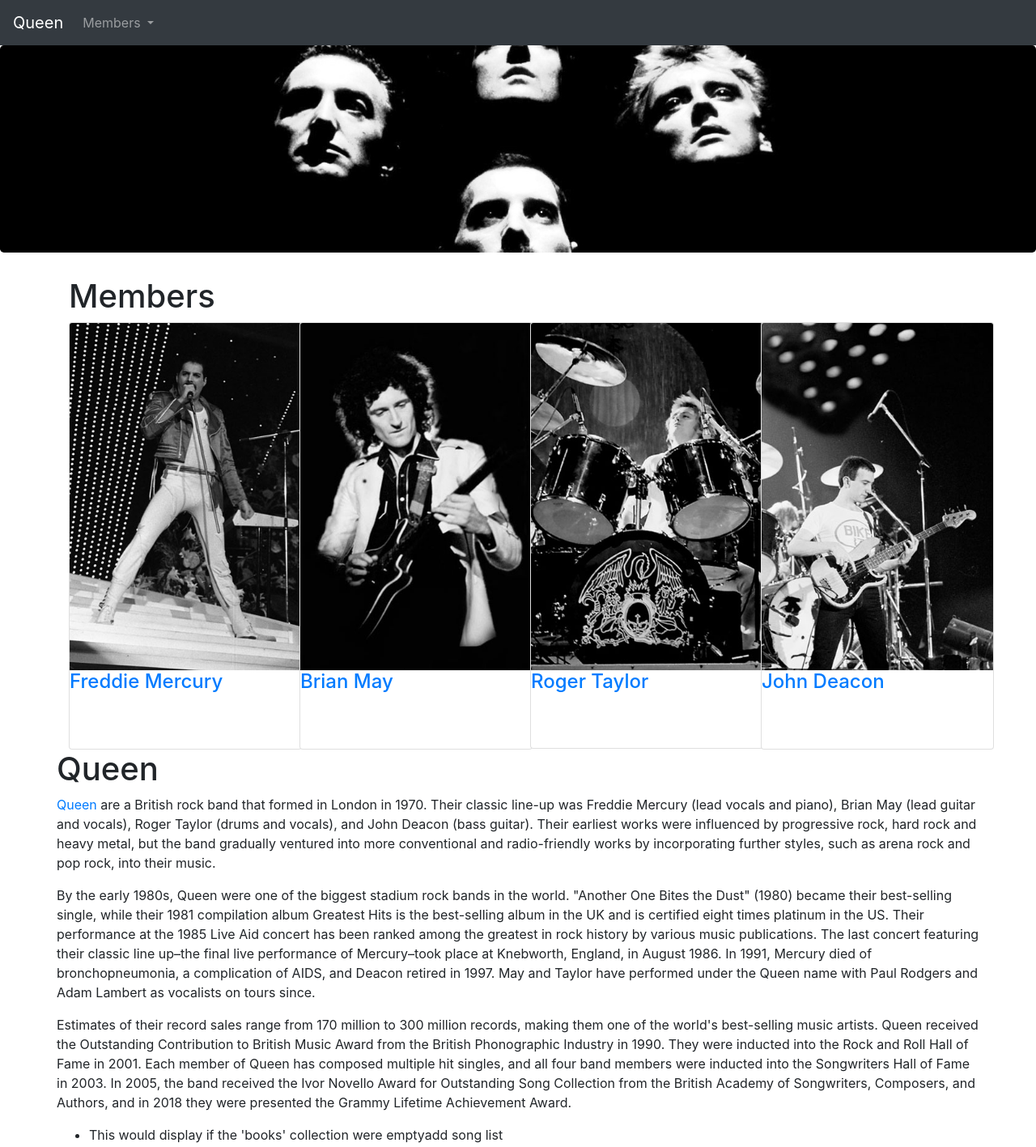
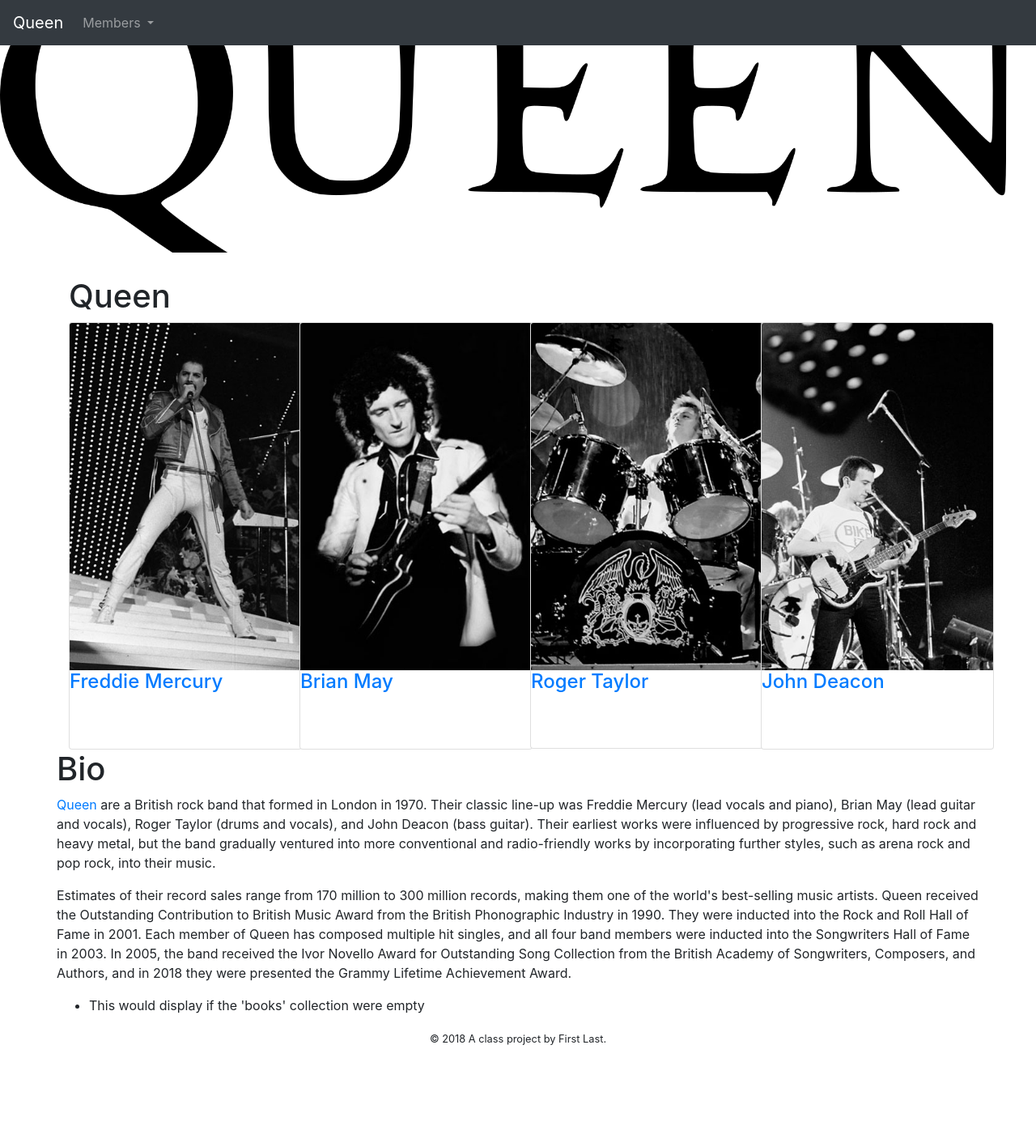
Before and after one commit to megankeith/megan-finalproject, a website: page src/njk/index.html in a window 1280 px wide. Shown: the top 1417 px of the page at 81% size. After the commit the page ends 1310 px from the top, so only its background shows below. Drawn offline with nearby package versions, Linux system fonts and the light colour scheme; files that its build step writes are made by us from their sources; files whose address does not match are found by name.

```diff
--- a/src/njk/index.html
+++ b/src/njk/index.html
@@ -5,7 +5,7 @@
 {% block content %}
 
 <div class="container">
-<h1>Members</h1>
+<h1>Queen</h1>
   <div class="row">
 
 
@@ -27,10 +27,9 @@
 
 
   <div class="row">
-    <h1>Queen</h1>
+    <h1>Bio</h1>
     <p>
       <a href="https://en.wikipedia.org/wiki/Queen_(band)">Queen</a> are a British rock band that formed in London in 1970. Their classic line-up was Freddie Mercury (lead vocals and piano), Brian May (lead guitar and vocals), Roger Taylor (drums and vocals), and John Deacon (bass guitar). Their earliest works were influenced by progressive rock, hard rock and heavy metal, but the band gradually ventured into more conventional and radio-friendly works by incorporating further styles, such as arena rock and pop rock, into their music.</p>
-      <p>By the early 1980s, Queen were one of the biggest stadium rock bands in the world. "Another One Bites the Dust" (1980) became their best-selling single, while their 1981 compilation album Greatest Hits is the best-selling album in the UK and is certified eight times platinum in the US. Their performance at the 1985 Live Aid concert has been ranked among the greatest in rock history by various music publications. The last concert featuring their classic line up–the final live performance of Mercury–took place at Knebworth, England, in August 1986. In 1991, Mercury died of bronchopneumonia, a complication of AIDS, and Deacon retired in 1997. May and Taylor have performed under the Queen name with Paul Rodgers and Adam Lambert as vocalists on tours since.</p>
       <p>Estimates of their record sales range from 170 million to 300 million records, making them one of the world's best-selling music artists. Queen received the Outstanding Contribution to British Music Award from the British Phonographic Industry in 1990. They were inducted into the Rock and Roll Hall of Fame in 2001. Each member of Queen has composed multiple hit singles, and all four band members were inducted into the Songwriters Hall of Fame in 2003. In 2005, the band received the Ivor Novello Award for Outstanding Song Collection from the British Academy of Songwriters, Composers, and Authors, and in 2018 they were presented the Grammy Lifetime Achievement Award.</p>
     </p>
       <ul>
@@ -40,7 +39,6 @@
           <li>This would display if the 'books' collection were empty</li>
         {% endfor %}
      </ul>
-     <p>add song list</p>
     </div>
   </div>
 </div>
--- a/src/scss/_jumbotron.scss
+++ b/src/scss/_jumbotron.scss
@@ -1,5 +1,5 @@
 .jumbotron.banner {
-    background: url(../assets/img/queen-band-wallpaper-thin.jpg) no-repeat center;
+    background: url(../assets/img/queen-logo-black.png) no-repeat center;
     background-size: cover;
     padding-top: 12rem
   }
```
Also changed, not shown: docs/index.html (+2 -4 lines), docs/css/main.css. Lines whose indentation alone changed are shown as unchanged.
